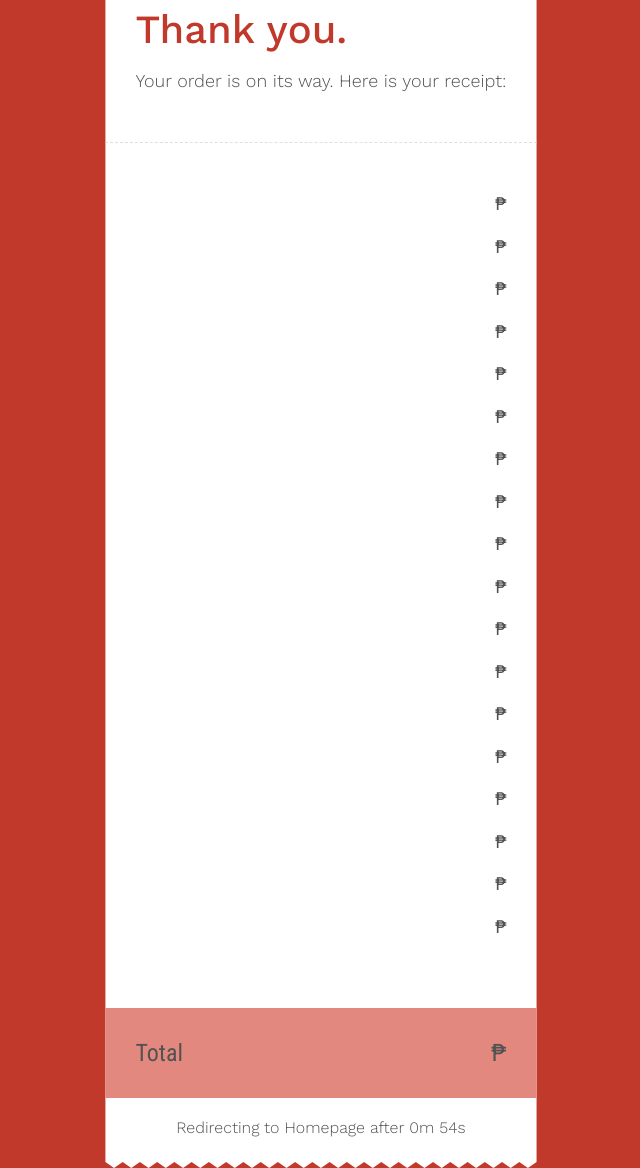
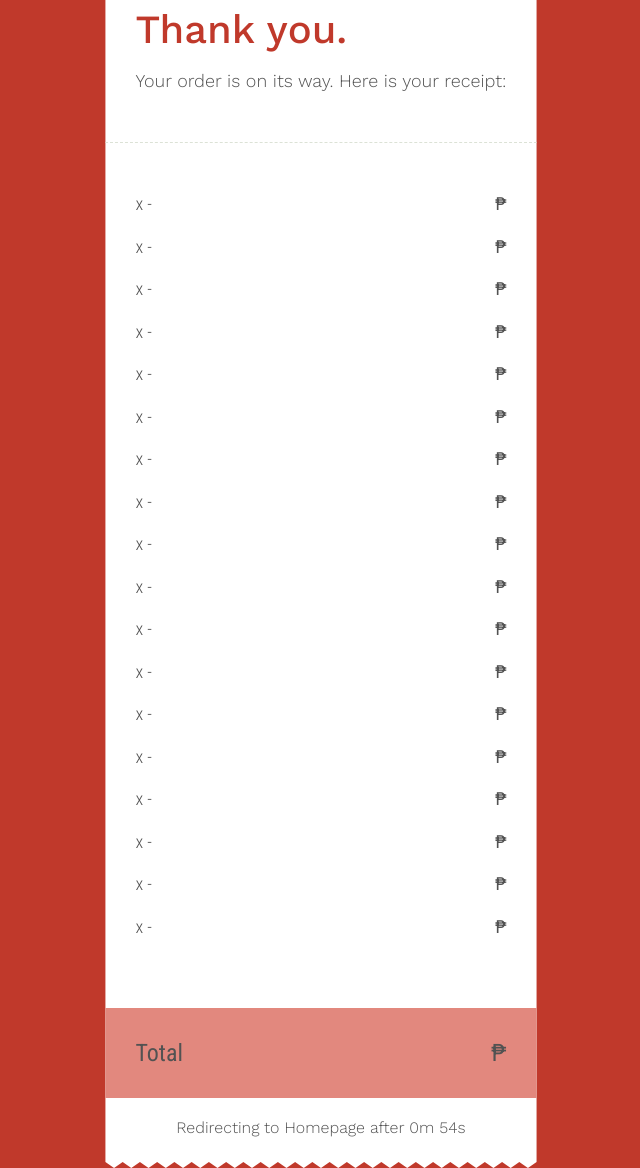
Before and after one commit to quinthr/eye-tracking-food-menu-python, a Flask app: template templates/order.html in a window 1280 px wide. Shown: the part 175-1343 px from the top of the page, without its empty margins (319-959 px from the left). Run offline with Flask 3, Linux system fonts and the light colour scheme; the template is opened without the code that fills it: values that come from a table or form of the project are taken from there, others are empty; data comes from the database, SQL or seed files in the repository; some libraries are stand-ins or nearby versions.

Commit message:
UI fix on order page

```diff
--- a/static/css/order.css
+++ b/static/css/order.css
@@ -38,9 +38,6 @@ a {
   font-family: "Work Sans", sans-serif;
   font-weight: 300;
   font-size: 18px;
-}
-.receipt__line__quantity {
-    display:none;
 }
 .receipt__lines {
   margin-top: 50px;
```
